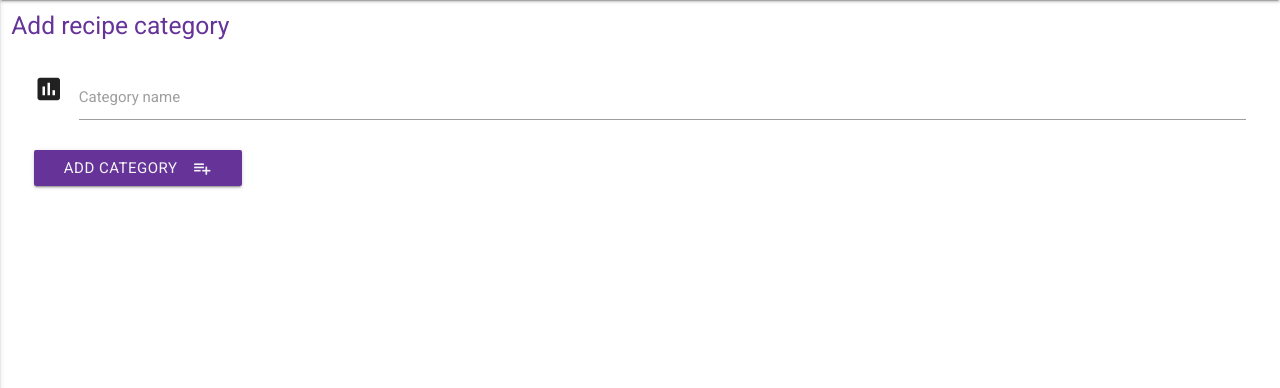
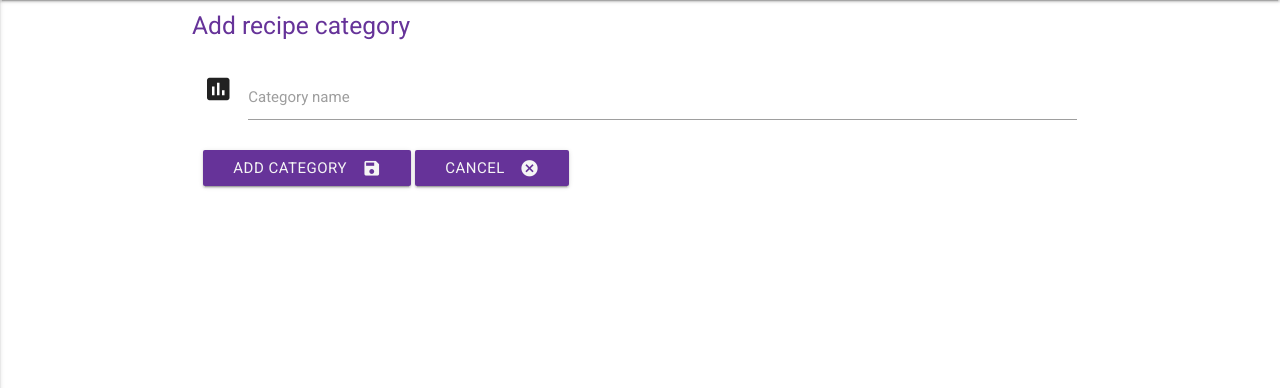
Before and after one commit to kevald1963/milestone-3-recipe-application, a Flask app: page /add_recipe_category in a window 1280 px wide. Shown: the part 64-452 px from the top of the page. Run offline with Flask 2, Linux system fonts and the light colour scheme; some libraries are stand-ins or nearby versions.

Commit message:
Further updates to Existing Features in README.md. Cancel buttons added to templates with insert/update operations to avoid unneccessary database traffic. Various presentational improvements.

```diff
--- a/run.py
+++ b/run.py
@@ -46,38 +46,47 @@ def add_recipe():
 
 @app.route('/insert_recipe', methods=["POST"])
 def insert_recipe():
-    recipes = mongo.db.recipes
-    """ Insert the recipe and return to the 'Recipes' page.
-    Invoked from 'Add recipe' page. """
 
-    # Multi-line input elements need converted to a list before saving to MongoDB.
-    ingredients = request.form.getlist("ingredients[]")
-    method = request.form.getlist("method[]")
-    equipment = request.form.getlist("equipment[]")
+    # Only save form data to database if Add Recipe button actioned.
+    if "save" in request.form:
 
-    temperature_value = roundup_nearest_one(float(request.form.get("temperature_value")))
-    temperature_type = request.form.get("temperature_type")
+        recipes = mongo.db.recipes
+        """ Insert the recipe and return to the 'Recipes' page.
+        Invoked from 'Add recipe' page. """
 
-    # Call temperature conversion functions to populate the temperature object.
-    temperature_object = compute_temperature_settings(temperature_value, temperature_type)
+        # Multi-line input elements need converted to a list before saving to MongoDB.
+        ingredients = request.form.getlist("ingredients[]")
+        method = request.form.getlist("method[]")
+        equipment = request.form.getlist("equipment[]")
 
-    data = request.form.to_dict()
-    recipes.insert_one(
-        {
-            "category": data["category_name"],
-            "title": data["title"],
-            "description": data["description"],
-            "ingredients": ingredients,
-            "method": method,
-            "equipment": equipment,
-            "temperature": temperature_object,
-            "cooking_time": data["cooking_time"],
-            "posted_by": data["username"],
-            "date_posted": datetime.utcnow(),
-            "popular_recipe": False,
-            "archived": False
-        }
-    )
+        temperature_value = roundup_nearest_one(float(request.form.get("temperature_value")))
+        temperature_type = request.form.get("temperature_type")
+
+        # Call temperature conversion functions to populate the temperature object.
+        temperature_object = compute_temperature_settings(temperature_value, temperature_type)
+
+        data = request.form.to_dict()
+        recipes.insert_one(
+            {
+                "category": data["category_name"],
+                "title": data["title"],
+                "description": data["description"],
+                "ingredients": ingredients,
+                "method": method,
+                "equipment": equipment,
+                "temperature": temperature_object,
+                "cooking_time": data["cooking_time"],
+                "posted_by": data["username"],
+                "date_posted": datetime.utcnow(),
+                "popular_recipe": False,
+                "archived": False
+            }
+        )
+
+    # Cancel button actioned so nothing to save.
+    elif "no-save" in request.form:
+        pass
+
     return redirect(url_for('recipes'))
 
 @app.route('/view_or_edit_recipe/<_id>/<mode>')
@@ -123,35 +132,43 @@ def view_or_edit_recipe(_id, mode):
 def update_recipe(_id):
     """ Update the recipe and return to the 'Recipes' page.
     # Invoked from 'Edit recipe' page."""
-    recipes = mongo.db.recipes
 
-    # Multi-line input elements need converted to a list before saving to MongoDB.
-    ingredients = request.form.getlist("ingredients[]")
-    method = request.form.getlist("method[]")
-    equipment = request.form.getlist("equipment[]")
+    # Only save form data to database if Update Recipe button actioned.
+    if "save" in request.form:
+        recipes = mongo.db.recipes
 
-    temperature_value = roundup_nearest_one(float(request.form.get("temperature_value")))
-    temperature_type = request.form.get("temperature_type")
+        # Multi-line input elements need converted to a list before saving to MongoDB.
+        ingredients = request.form.getlist("ingredients[]")
+        method = request.form.getlist("method[]")
+        equipment = request.form.getlist("equipment[]")
 
-    # Call temperature conversion functions to populate the temperature object before update.
-    temperature_object = compute_temperature_settings(temperature_value, temperature_type)
+        temperature_value = roundup_nearest_one(float(request.form.get("temperature_value")))
+        temperature_type = request.form.get("temperature_type")
 
-    recipes.replace_one({"_id": ObjectId(_id)},
-    {
-        "category": request.form.get("category_name"),
-        "title": request.form.get("title"),
-        "description": request.form.get("description"),
-        "ingredients": ingredients,
-        "method": method,
-        "equipment": equipment,
-        "temperature": temperature_object,
-        "cooking_time": request.form.get("cooking_time"),
-        "posted_by": request.form.get("posted_by"),
-        "date_posted": datetime.strptime(request.form.get("date_posted"), '%Y-%m-%d %H:%M:%S.%f'),
-        "date_last_updated": datetime.utcnow(),
-        "popular_recipe": string_to_boolean(request.form.get("popular_recipe")),
-        "archived": string_to_boolean(request.form.get("archived"))
-    })
+        # Call temperature conversion functions to populate the temperature object before update.
+        temperature_object = compute_temperature_settings(temperature_value, temperature_type)
+
+        recipes.replace_one({"_id": ObjectId(_id)},
+        {
+            "category": request.form.get("category_name"),
+            "title": request.form.get("title"),
+            "description": request.form.get("description"),
+            "ingredients": ingredients,
+            "method": method,
+            "equipment": equipment,
+            "temperature": temperature_object,
+            "cooking_time": request.form.get("cooking_time"),
+            "posted_by": request.form.get("posted_by"),
+            "date_posted": datetime.strptime(request.form.get("date_posted"), '%Y-%m-%d %H:%M:%S.%f'),
+            "date_last_updated": datetime.utcnow(),
+            "popular_recipe": string_to_boolean(request.form.get("popular_recipe")),
+            "archived": string_to_boolean(request.form.get("archived"))
+        })
+
+    # Cancel button actioned so nothing to save.
+    elif "no-save" in request.form:
+        pass
+
     return redirect(url_for('recipes'))
 
 @app.route('/archive_recipe/<_id>')
@@ -202,9 +219,16 @@ def insert_recipe_category():
     """ Insert the recipe category and return to the 'Recipe categories' page.
     Invoked from 'Add recipe category' page. """
 
-    recipe_categories = mongo.db.recipe_categories
-    recipe_category = {"category_name": request.form.get('category_name')}
-    recipe_categories.insert_one(recipe_category)
+    # Only save form data to database if Add Category button actioned.
+    if "save" in request.form:
+        recipe_categories = mongo.db.recipe_categories
+        recipe_category = {"category_name": request.form.get('category_name')}
+        recipe_categories.insert_one(recipe_category)
+
+    # Cancel button actioned so nothing to save.
+    elif "no-save" in request.form:
+        pass
+
     return redirect(url_for('recipe_categories'))
 
 @app.route('/edit_recipe_category/<recipe_category_id>')
@@ -221,9 +245,17 @@ def update_recipe_category(recipe_category_id):
     """ Update the recipe category and return to the 'Recipe categories' page.
     Invoked from 'Edit recipe category' page. """
 
-    mongo.db.recipe_categories.update(
-        {'_id': ObjectId(recipe_category_id)},
-        {'category_name': request.form.get('category_name')})
+    # Only save form data to database if Update Category button actioned.
+    if "save" in request.form:
+        mongo.db.recipe_categories.update(
+            {'_id': ObjectId(recipe_category_id)},
+            {'category_name': request.form.get('category_name')}
+        )
+
+    # Cancel button actioned so nothing to save.
+    elif "no-save" in request.form:
+        pass
+
     return redirect(url_for('recipe_categories'))
 
 @app.route('/delete_recipe_category/<recipe_category_id>')
--- a/static/css/style.css
+++ b/static/css/style.css
@@ -10,6 +10,13 @@
 
 h5 {
     color: rebeccapurple;
+}
+
+.welcome-message {
+    font-family: 'Roboto', sans-serif;
+    font-weight: 300;
+    font-size: 24px;
+    color: whitesmoke;
 }
 
 .row.margin-bottom-override {
--- a/templates/add_recipe_category.html
+++ b/templates/add_recipe_category.html
@@ -1,5 +1,7 @@
 {% extends 'base.html' %}
 {% block content %}
+
+<div class="container">
 
     <div class="row">
         <div class="col s12">
@@ -19,16 +21,21 @@
                     </div>
                 </div>
 
-            <!-- SUBMIT BUTTON -->
                 <div class="row">
                     <div class="col s12">
-                    <button class="btn waves-effect waves-light" type="submit" name="action">Add category
-                        <i class="material-icons right">playlist_add</i>
+                        <!-- ADD RECIPE BUTTON -->
+                        <button class="btn waves-effect waves-light" type="submit" name="save">Add category
+                            <i class="material-icons right">save</i>
+                        </button>
+                        <!-- CANCEL BUTTON -->
+                        <button class="btn waves-effect waves-light btn_large" type="submit" name="no-save">Cancel
+                            <i class="material-icons right">cancel</i>
                         </button>
                     </div>
                 </div>
             </form>
         </div>
     </div>
+</div>
 
 {% endblock %}
--- a/templates/recipe_categories.html
+++ b/templates/recipe_categories.html
@@ -1,5 +1,7 @@
 {% extends 'base.html' %}
 {% block content %}
+
+<div class="container">
 
     <div class="row">
         <div class="col s12">
@@ -42,7 +44,9 @@
 
     <div class="row">
         <div class="col s12">
+            <!-- ADD CATEGORY button -->
             <a href="{{ url_for('add_recipe_category') }}" class="waves-effect waves-light btn"><i class="material-icons right">playlist_add</i>Add recipe category</a>
+        </div>
     </div>
 </div>
 
```
Also changed, not shown: templates/add_recipe.html (+10 -4 lines), templates/edit_recipe.html (+7 -3 lines), templates/edit_recipe_category.html (+13 -5 lines), templates/index.html (+8 -6 lines), templates/view_recipe.html (+5 -3 lines), README.md. Lines whose indentation alone changed are shown as unchanged.
